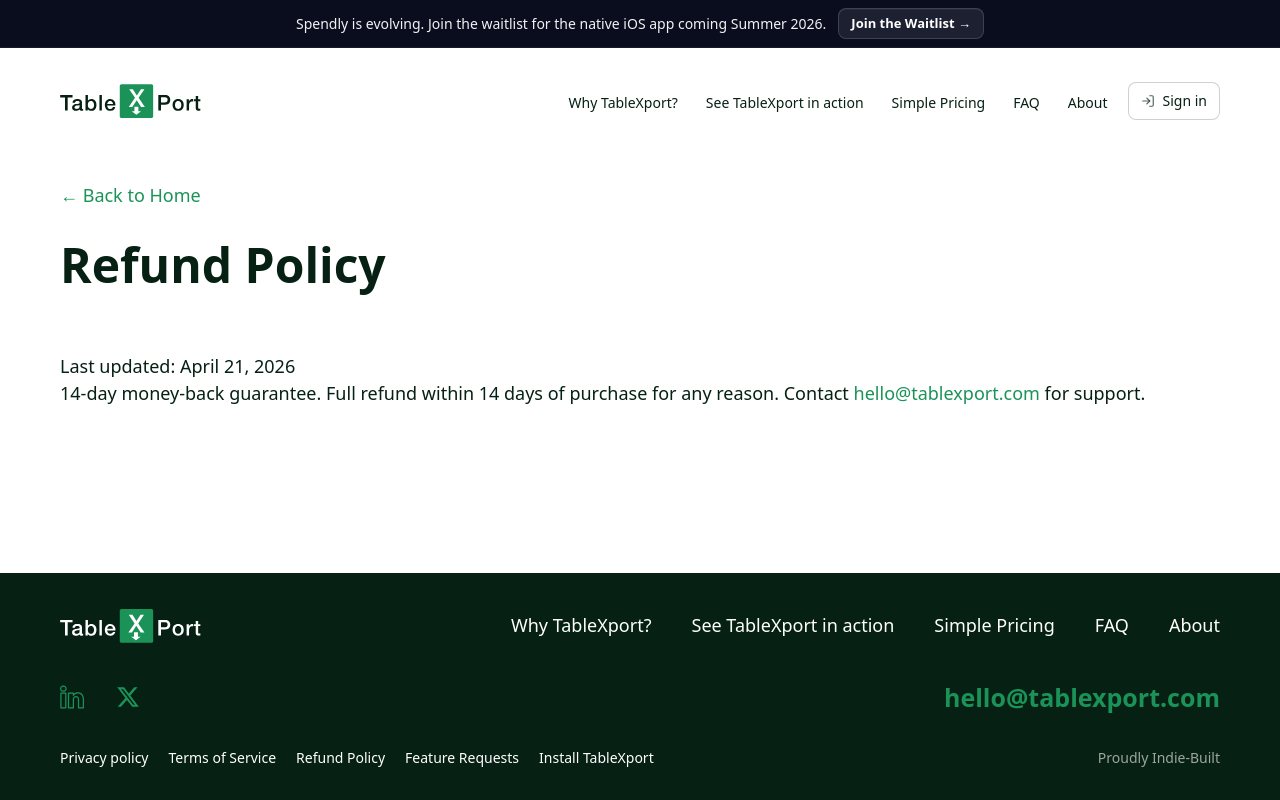
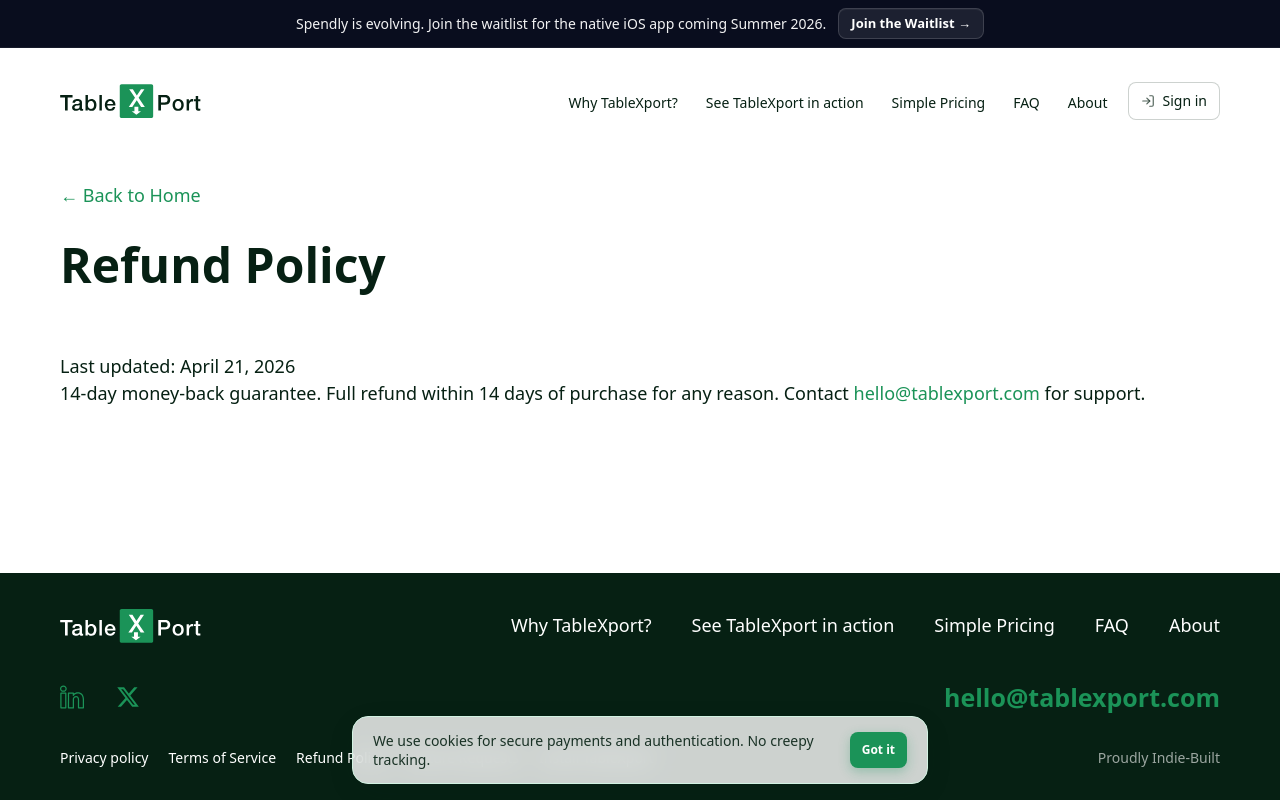
Before and after one commit to Artem-Kysylov/tabxport-landing, a Next.js app: page /refund in a window 1280 px wide. Built offline with nearby package versions, Linux system fonts and the light colour scheme; no server answers.

Commit message:
add cookies banner

```diff
--- a/src/app/layout.tsx
+++ b/src/app/layout.tsx
@@ -11,6 +11,7 @@
 import NavbarWrapper from "@/components/layout/navbar/NavbarWrapper";
 import GlobalAnnouncementBar from "@/components/layout/announcement/GlobalAnnouncementBar";
 import FooterWrapper from "@/components/layout/footer/FooterWrapper";
+import { CookieConsent } from "@/components/CookieConsent";
 
 export const metadata: Metadata = {
   title: "TableXport: Export tables from ChatGPT to Excel in 1 click",
@@ -118,6 +119,7 @@
           </GoogleAuthUiProvider>
           <FooterWrapper />
           <ProLifetimeBadge />
+          <CookieConsent />
           <Toaster
             position="bottom-center"
             richColors
--- /dev/null
+++ b/src/components/CookieConsent.tsx
@@ -0,0 +1,55 @@
+'use client';
+
+import { useCallback, useEffect, useState } from 'react';
+import { Button } from '@/components/ui/button';
+
+const COOKIE_CONSENT_KEY = 'cookieConsent' as const;
+
+export function CookieConsent() {
+  const [visible, setVisible] = useState(false);
+
+  useEffect(() => {
+    try {
+      const accepted = window.localStorage.getItem(COOKIE_CONSENT_KEY) === 'true';
+      setVisible(!accepted);
+    } catch {
+      setVisible(true);
+    }
+  }, []);
+
+  const dismiss = useCallback(() => {
+    try {
+      window.localStorage.setItem(COOKIE_CONSENT_KEY, 'true');
+    } catch {
+      // ignore private mode / quota
+    }
+    setVisible(false);
+  }, []);
+
+  if (!visible) return null;
+
+  return (
+    <div
+      role="region"
+      aria-label="Cookie notice"
+      className="pointer-events-none fixed inset-x-0 bottom-0 z-[42] flex justify-center px-4 pb-[max(1rem,env(safe-area-inset-bottom))] pt-2"
+    >
+      <div
+        className="pointer-events-auto flex max-w-lg flex-col gap-3 rounded-2xl border border-primary-light/70 bg-white/80 px-4 py-3 shadow-[0_8px_32px_-8px_rgba(6,32,19,0.2)] backdrop-blur-md sm:max-w-xl sm:flex-row sm:items-center sm:gap-4 sm:px-5 sm:py-3.5"
+      >
+        <p className="text-center text-sm leading-snug text-secondary/90 sm:flex-1 sm:text-left">
+          We use cookies for secure payments and authentication. No creepy tracking.
+        </p>
+        <Button
+          type="button"
+          variant="default"
+          size="sm"
+          onClick={dismiss}
+          className="min-h-9 shrink-0 self-center font-semibold sm:self-auto"
+        >
+          Got it
+        </Button>
+      </div>
+    </div>
+  );
+}
```
